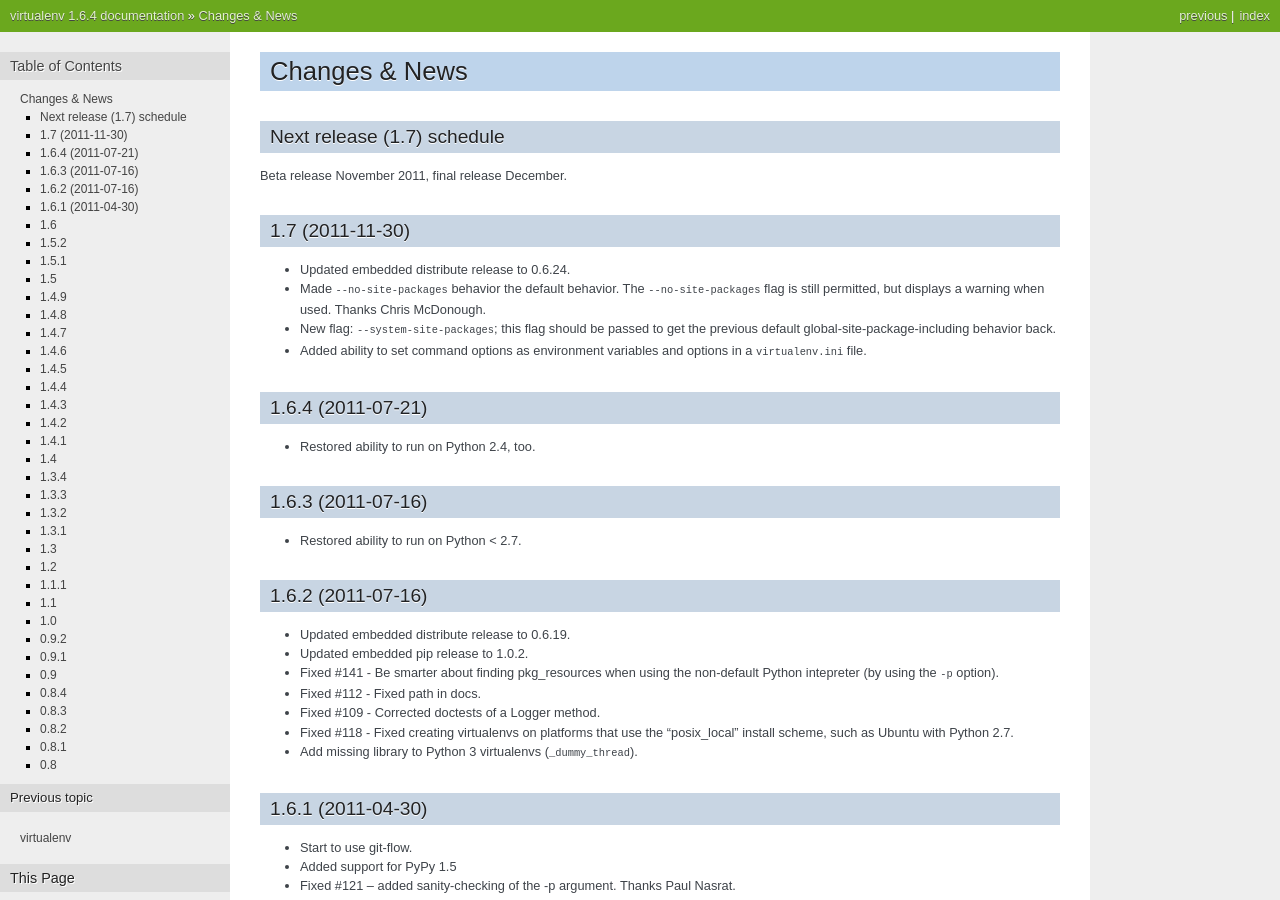
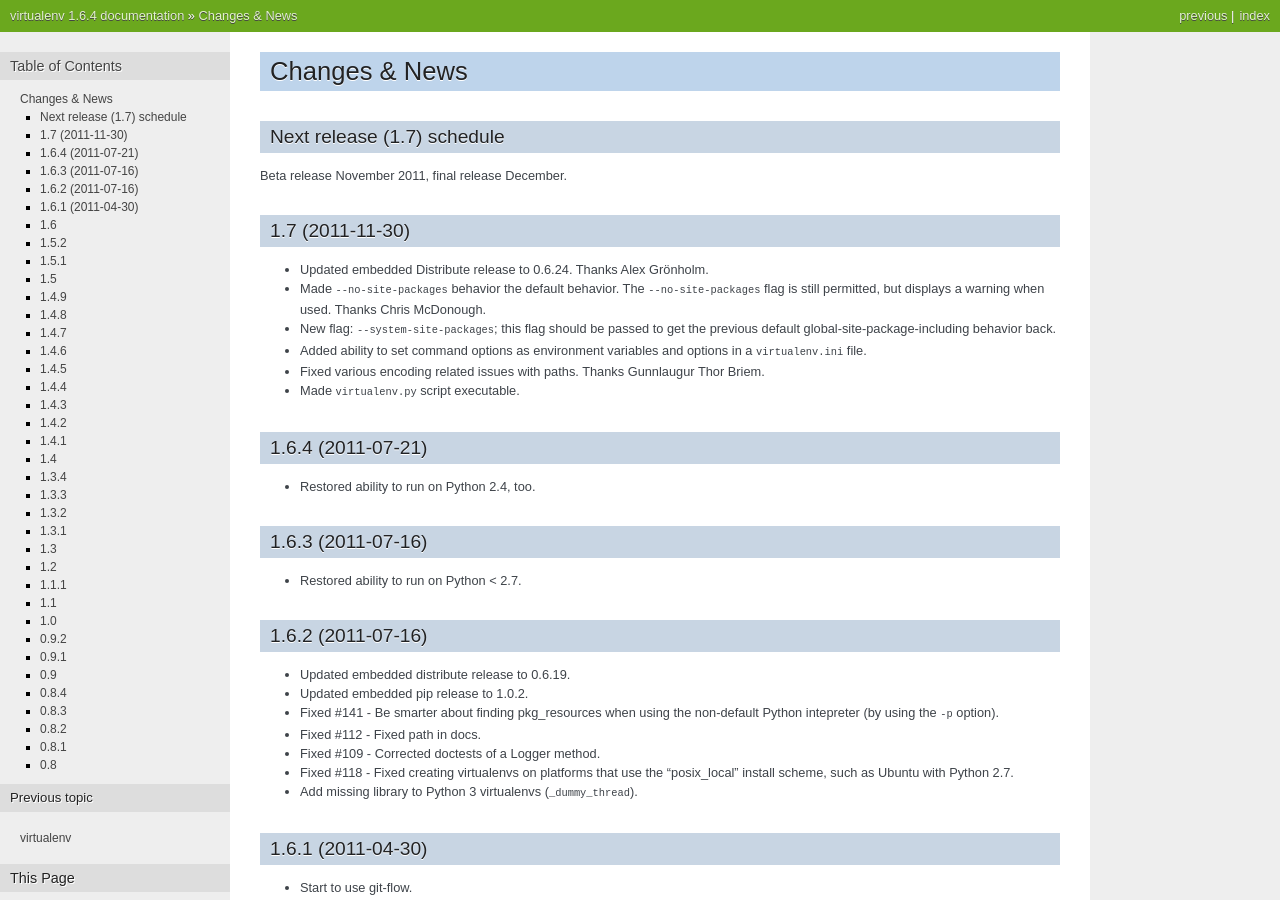
Before and after one commit to pypa/virtualenv, a Sphinx documentation site: the page built from docs/news.txt, in a window 1280 px wide and 900 px high. Built offline with Sphinx 7.4.7, drawn with Linux system fonts in a browser that asks for light colours.

Commit message:
Updated author and news file a little bit more.

```diff
--- a/AUTHORS.txt
+++ b/AUTHORS.txt
@@ -13,11 +13,15 @@
 Contributors
 ------------
 
+Alex Grönholm
 Antonio Cuni
 Armin Ronacher
+Chris McDonough
+Christian Stefanescu
 Christopher Nilsson
 Curt Micol
 Douglas Creager
+Gunnlaugur Thor Briem
 Jeff Hammel
 Jorge Vargas
 Josh Bronson
--- a/docs/news.txt
+++ b/docs/news.txt
@@ -9,7 +9,7 @@
 1.7 (2011-11-30)
 ~~~~~~~~~~~~~~~~
 
-* Updated embedded distribute release to 0.6.24.
+* Updated embedded Distribute release to 0.6.24. Thanks Alex Grönholm.
 
 * Made ``--no-site-packages`` behavior the default behavior.  The
   ``--no-site-packages`` flag is still permitted, but displays a warning when
@@ -20,6 +20,10 @@
 
 * Added ability to set command options as environment variables and options
   in a ``virtualenv.ini`` file.
+
+* Fixed various encoding related issues with paths. Thanks Gunnlaugur Thor Briem.
+
+* Made ``virtualenv.py`` script executable.
 
 1.6.4 (2011-07-21)
 ~~~~~~~~~~~~~~~~~~
```
Also changed, not shown: other parts of AUTHORS.txt (+0 -1 lines).
